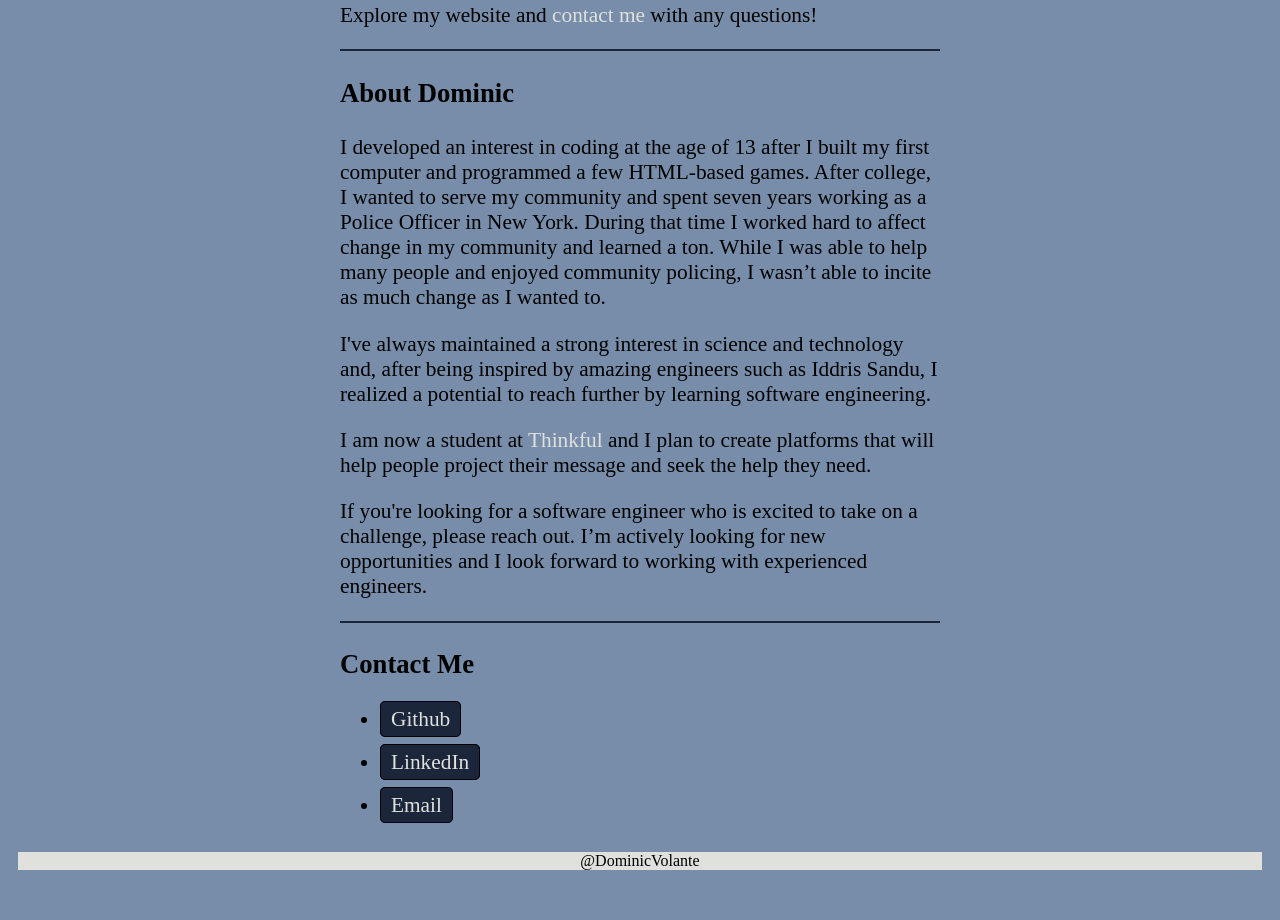
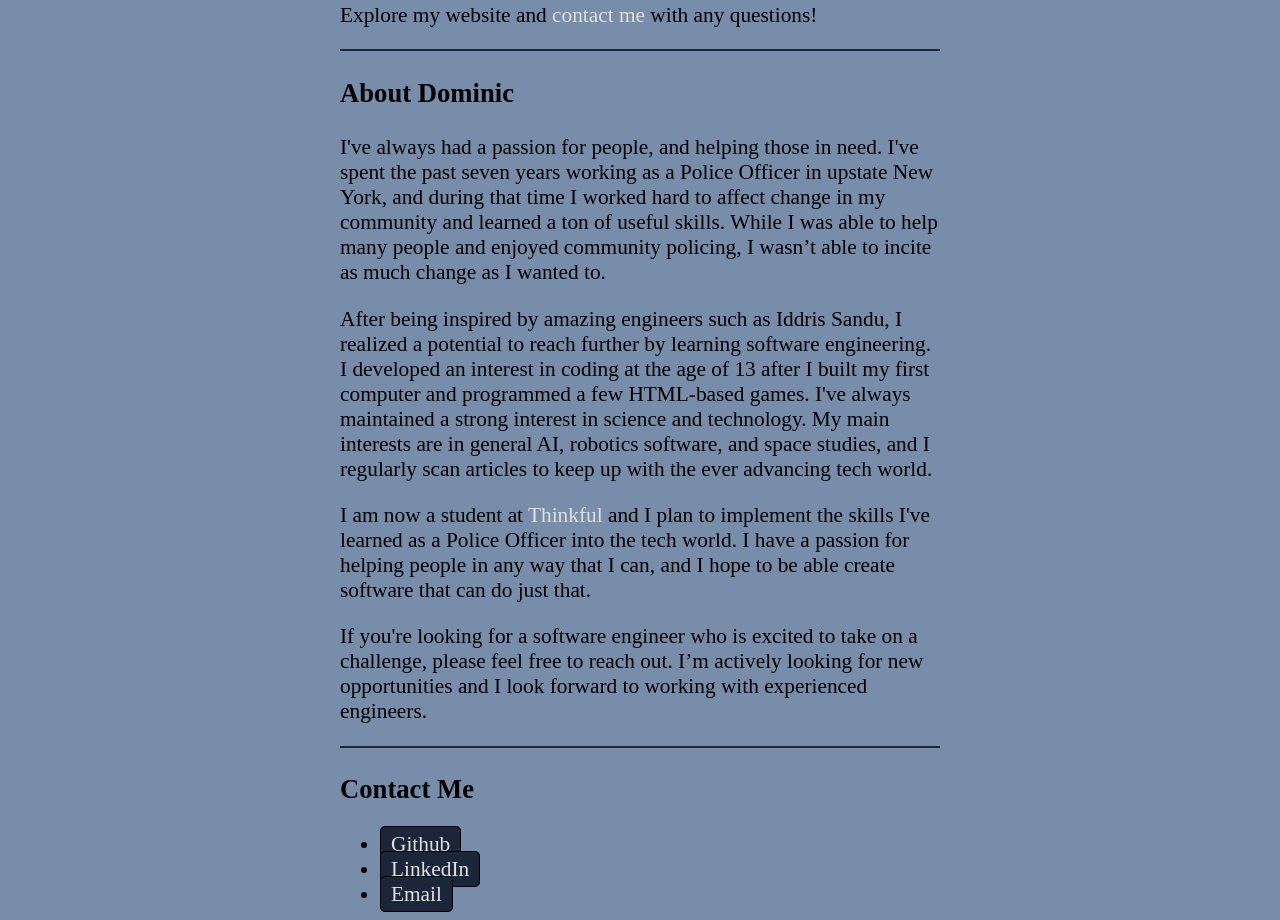
Before and after one commit to DominicVolante/portfolio, a plain HTML site: page index.html in a window 1280 px wide. Shown: the part 869-1789 px from the top of the page. Before the commit the page ends 1749 px from the top, so only its background shows below. Drawn offline with Linux system fonts and the light colour scheme; a script that the page names is missing.

Commit message:
Update index.html

```diff
--- a/index.html
+++ b/index.html
@@ -1,5 +1,5 @@
 <!DOCTYPE html>
-<html>
+<html lang="en">
   <head>
     <meta charset="utf-8">
     <meta name="viewport" content="width=device-width">
@@ -7,10 +7,14 @@
     <link href="style.css" rel="stylesheet" type="text/css" />
   </head>
   <body>
+<!--- Header (name + title) --->
+
     <header>
       <h1>Dominic Volante</h1>
       <p>Software Engineer</p>
     </header>
+<!--- Image and Welcome Message --->
+
     <main class="wrapper">
       <div class="">
         <br>
@@ -18,6 +22,8 @@
       </div>
       <h2>Welcome!</h2>
       <p>I'm a Software Engineer living in New Paltz, NY</p>
+<!--- Ordered List of code languages --->
+
       <p>My main languages are:</p>
         <ol>
           <li>JavaScript</li>
@@ -30,20 +36,28 @@
     </main>
     <hr class="wrapper">
     <article class="wrapper">
+<!--- About Me Section --->
+
       <h3>About Dominic</h3>
-      <p>I developed an interest in coding at the age of 13 after I built my first computer and programmed a few HTML-based games. After college, I wanted to serve my community and spent seven years working as a Police Officer in New York. During that time I worked hard to affect change in my community and learned a ton. While I was able to help many people and enjoyed community policing, I wasn’t able to incite as much change as I wanted to.</p>
-      <p>I've always maintained a strong interest in science and technology and, after being inspired by amazing engineers such as Iddris Sandu, I realized a potential to reach further by learning software engineering.</p>
-      <p> I am now a student at <a href="https://www.thinkful.com/" target="_blank">Thinkful</a> and I plan to create platforms that will help people project their message and seek the help they need.</p>
-      <p>If you're looking for a software engineer who is excited to take on a challenge, please reach out. I’m actively looking for new opportunities and I look forward to working with experienced engineers.</p>
+      <p>I've always had a passion for people, and helping those in need. I've spent the past seven years working as a Police Officer in upstate New York, and during that time I worked hard to affect change in my community and learned a ton of useful skills. While I was able to help many people and enjoyed community policing, I wasn’t able to incite as much change as I wanted to.</p>
+      <p>After being inspired by amazing engineers such as Iddris Sandu, I realized a potential to reach further by learning software engineering. I developed an interest in coding at the age of 13 after I built my first computer and programmed a few HTML-based games. I've always maintained a strong interest in science and technology. My main interests are in general AI, robotics software, and space studies, and I regularly scan articles to keep up with the ever advancing tech world.</p>
+      <p> I am now a student at <a href="https://www.thinkful.com/" target="_blank">Thinkful</a> and I plan to implement the skills I've learned as a Police Officer into the tech world. I have a passion for helping people in any way that I can, and I hope to be able create software that can do just that.</p>
+      <p>If you're looking for a software engineer who is excited to take on a challenge, please feel free to reach out. I’m actively looking for new opportunities and I look forward to working with experienced engineers.</p>
     </article>
     <hr class="wrapper">
+<!--- Contact Information --->
+
     <div id="contact"  class="wrapper">
       <h3>Contact Me</h3>
+<!--- list of contact methods --->
+
       <ul>
-        <li><a href="https://github.com/DominicVolante" class="button" target="_blank">Github</a></li><br>
-        <li><a href="https://www.linkedin.com/in/dominic-mills-6a4a121b0/" class="button" target="_blank">LinkedIn</a></li><br>
-        <li><a href="mailto: dominicvolante@gmail.com" class="button" target="_blank">Email</a></li><br>
+        <li><a href="https://github.com/DominicVolante" class="button" target="_blank">Github</a></li>
+        <li><a href="https://www.linkedin.com/in/dominic-mills-6a4a121b0/" class="button" target="_blank">LinkedIn</a></li>
+        <li><a href="mailto:dominicvolante@gmail.com" class="button" target="_blank">Email</a></li>
       </ul>
+<!--- Footer --->
+
     </div>
     <footer>
       @DominicVolante
```
